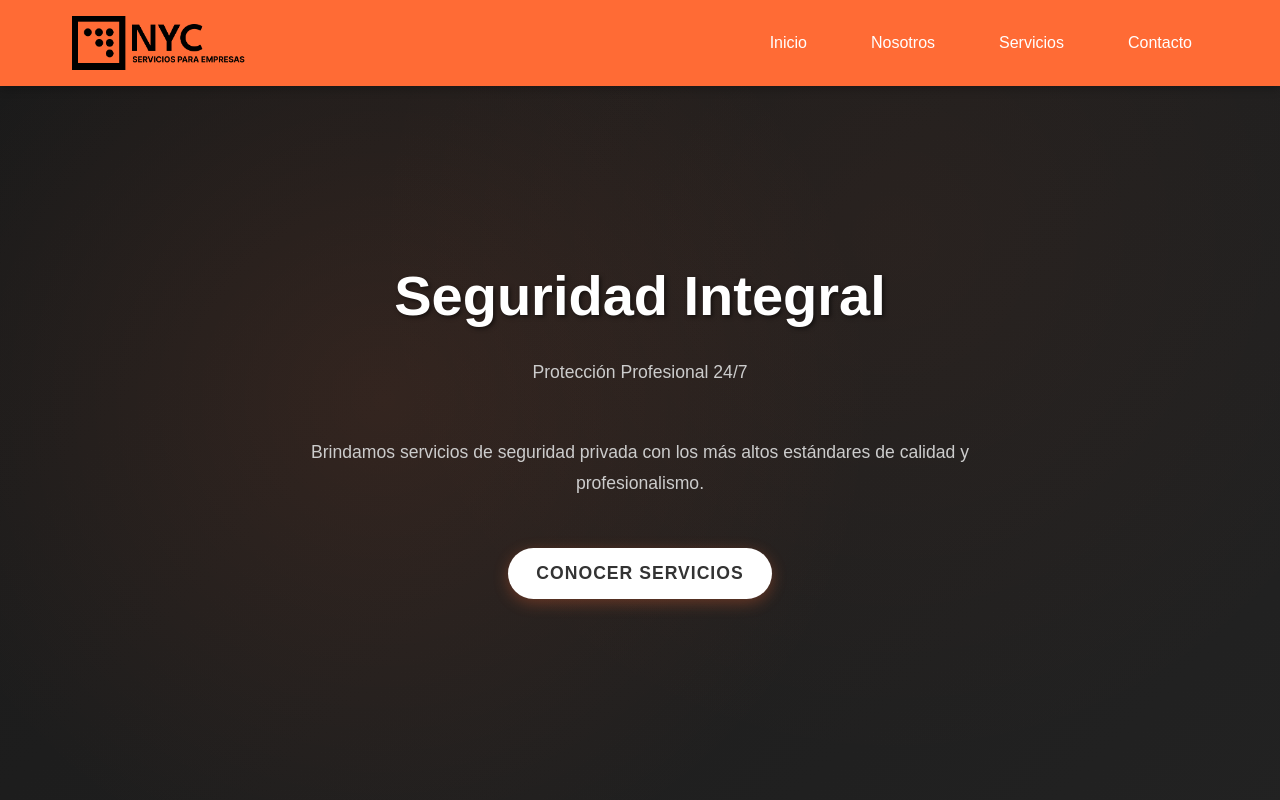
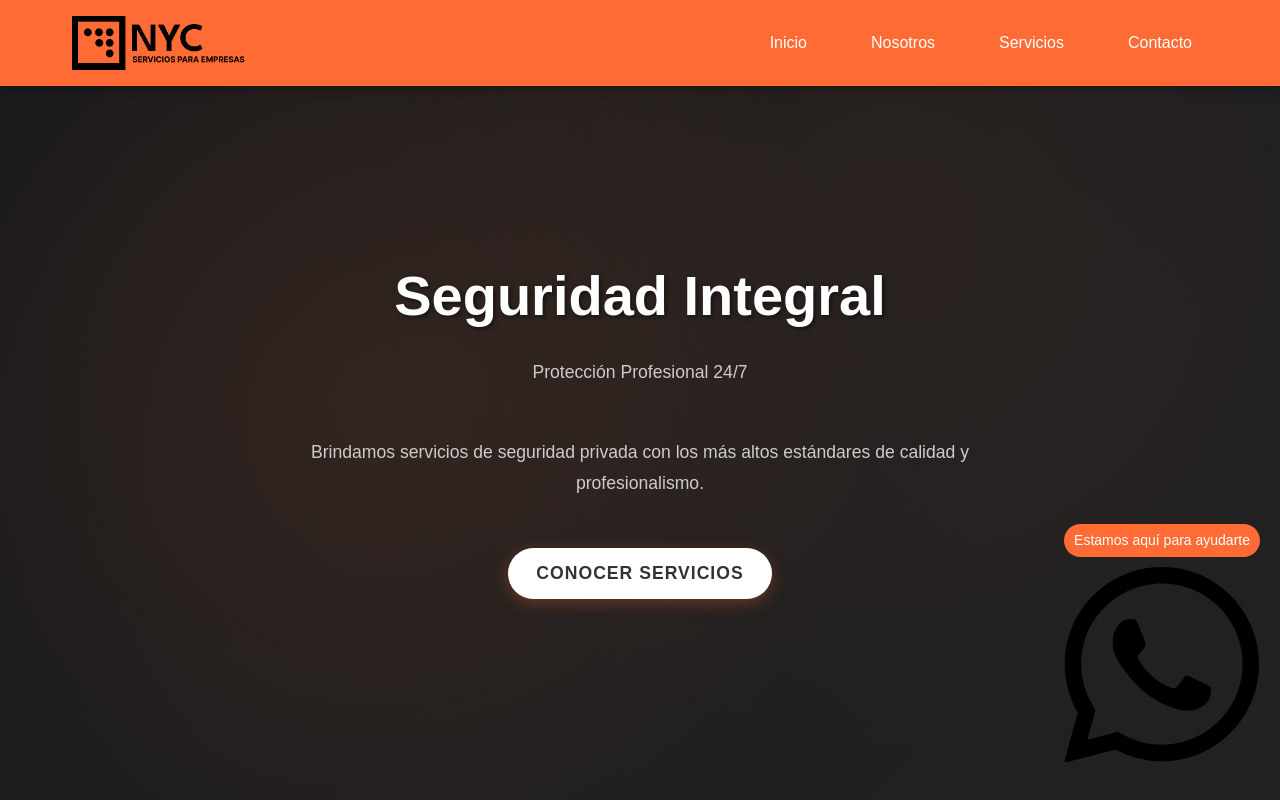
Before and after one commit to clau-devSpace/nycs-seguridad, a React (Vite) app: page / in a window 1280 px wide. Shown: the top 800 px of the page. Built offline with nearby package versions, Linux system fonts and the light colour scheme.

Commit message:
texto whatsapp

```diff
--- a/src/components/whatsapp.jsx
+++ b/src/components/whatsapp.jsx
@@ -6,7 +6,9 @@ export default function WhatsAppBoton(){
         position: 'fixed',
         right: '20px',
         bottom: '30px',
-        zIndex: '1000'
+        zIndex: '1000',
+        textAlign: 'right',
+        alignItems: 'right',
     };
 
     const estilos2 = {
@@ -15,9 +17,19 @@ export default function WhatsAppBoton(){
         cursor: 'pointer'
     };
 
+    const estilos3 = {
+        fontSize: '14px',
+        color: 'white',
+        backgroundColor: '#ff6b35',
+        padding: '5px 10px',
+        borderRadius: '100px',
+        marginBottom: '10px'
+    };
+
     return(
         <>
         <div style={estilos1}>
+            <p style={estilos3}>Estamos aquí para ayudarte</p>
            <Whatsapp style={estilos2} />
         </div>
         </>
```
